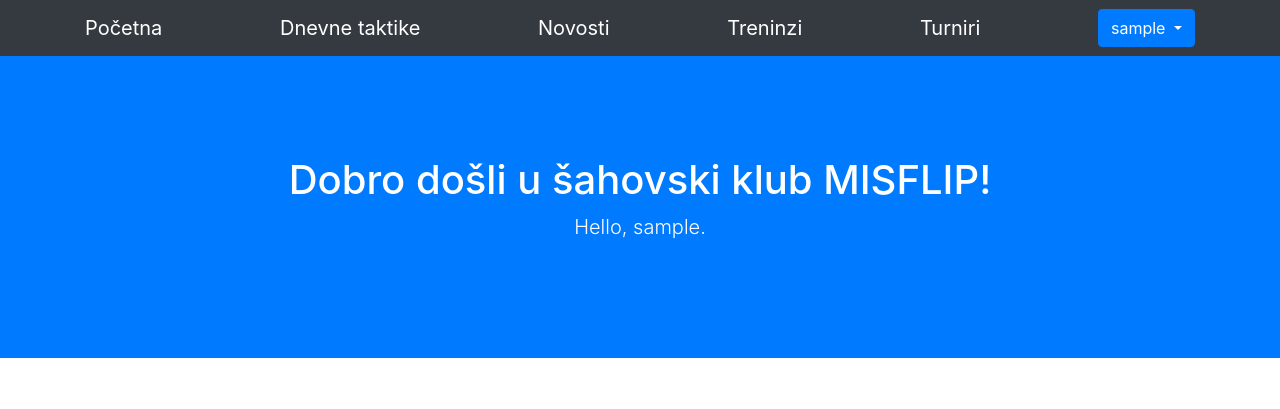
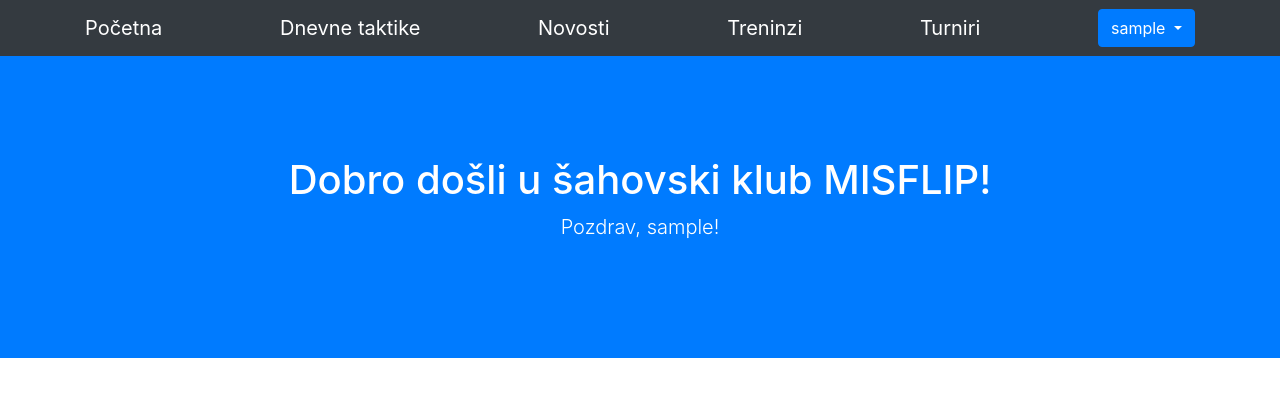
Before and after one commit to Ivan-Klabucar/Chess-Club-Webapp, a Django app: page / in a window 1280 px wide. Shown: the top 409 px of the page. Run offline with Django 3.2, Linux system fonts and the light colour scheme; the visitor is signed in with stand-in values (Sample User, id 1); some libraries are stand-ins or nearby versions.

Commit message:
manje izmjene homepagea

```diff
--- a/IzvorniKod/templates/homepage.html
+++ b/IzvorniKod/templates/homepage.html
@@ -2,7 +2,7 @@
 {% block header %}
     <div class="container text-center">
       <h1>Dobro došli u šahovski klub MISFLIP!</h1>
-      <p class="lead">{% if user.is_authenticated %}Hello, {{ user.username }}.{% endif %}</p>
+      <p class="lead">{% if user.is_authenticated %}Pozdrav, {{ user.username }}!{% endif %}</p>
     </div>
 {% endblock %}
 
```
